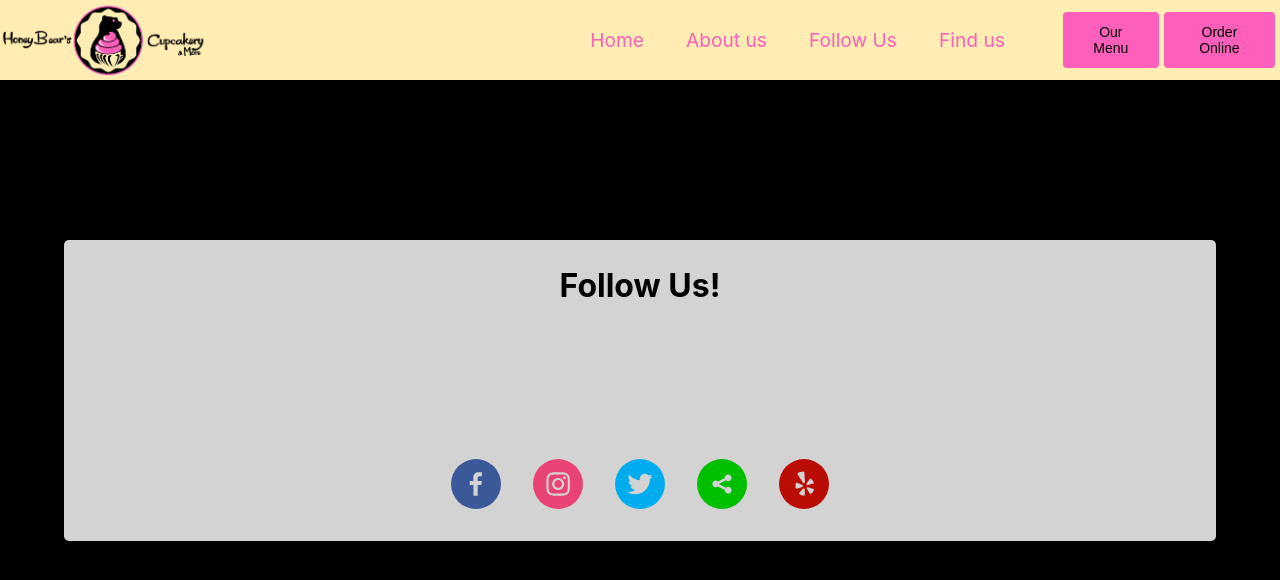
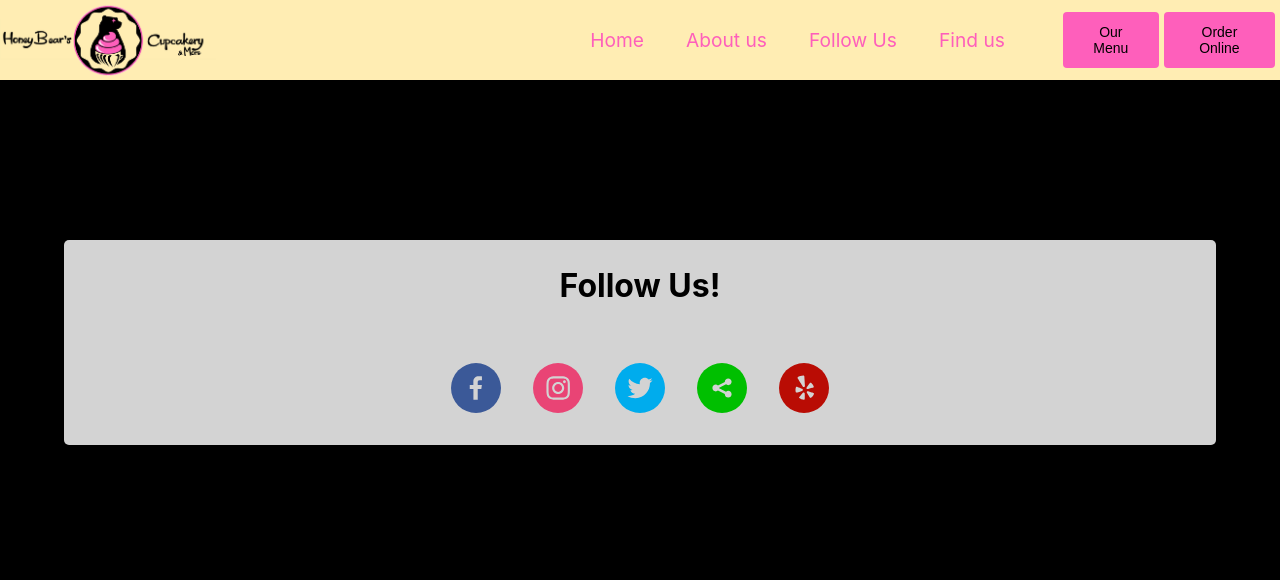
Before and after one commit to BrandonGreenOAB/HoneyBears, a React (Create React App) app: page /FollowUs in a window 1280 px wide. Shown: the top 580 px of the page. Built offline with nearby package versions, Linux system fonts and the light colour scheme; a web font is replaced by a local one.

Commit message:
fixed white space on follow us page

```diff
--- a/src/Pages/FollowUs.css
+++ b/src/Pages/FollowUs.css
@@ -14,7 +14,7 @@
     justify-content: center;
     margin-left: auto;
     margin-right: auto;
-    padding-top: 8em;
+    padding-top: 2em;
  }
 
  .socialIcon {
```
